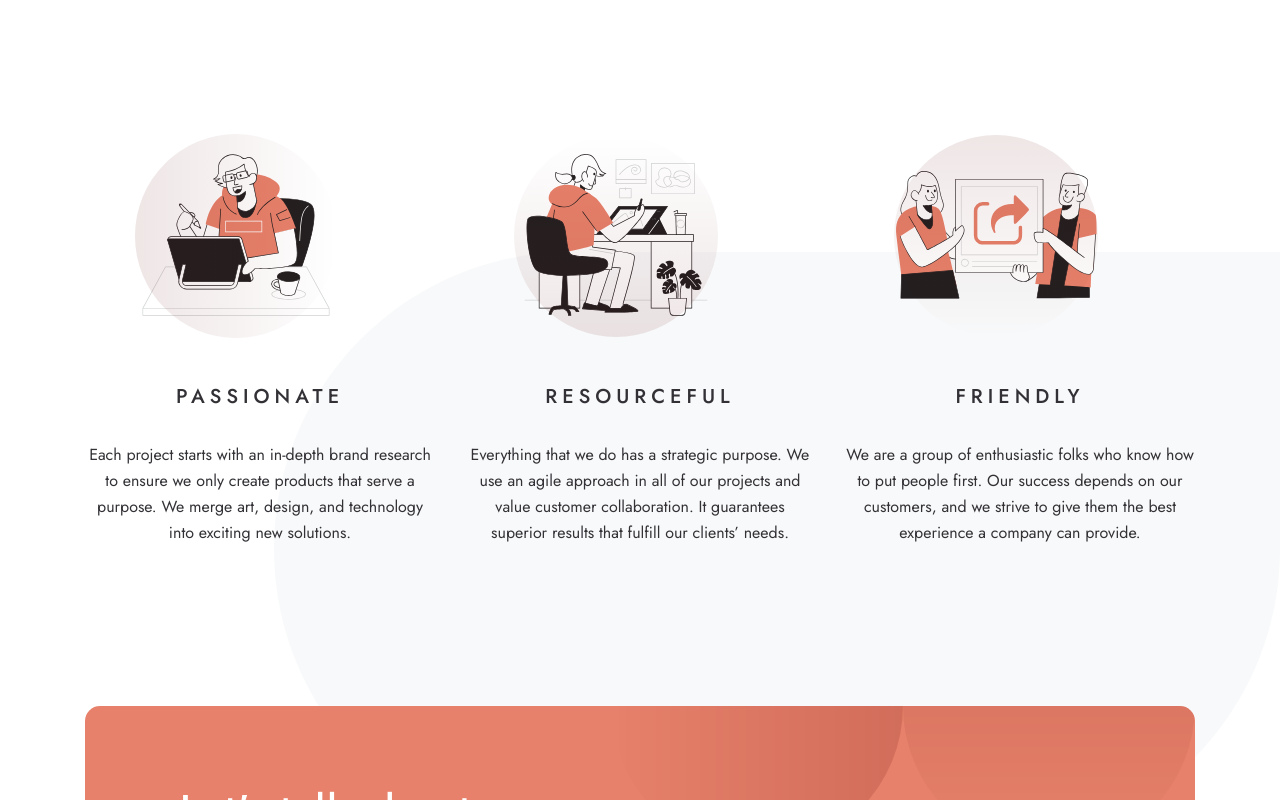
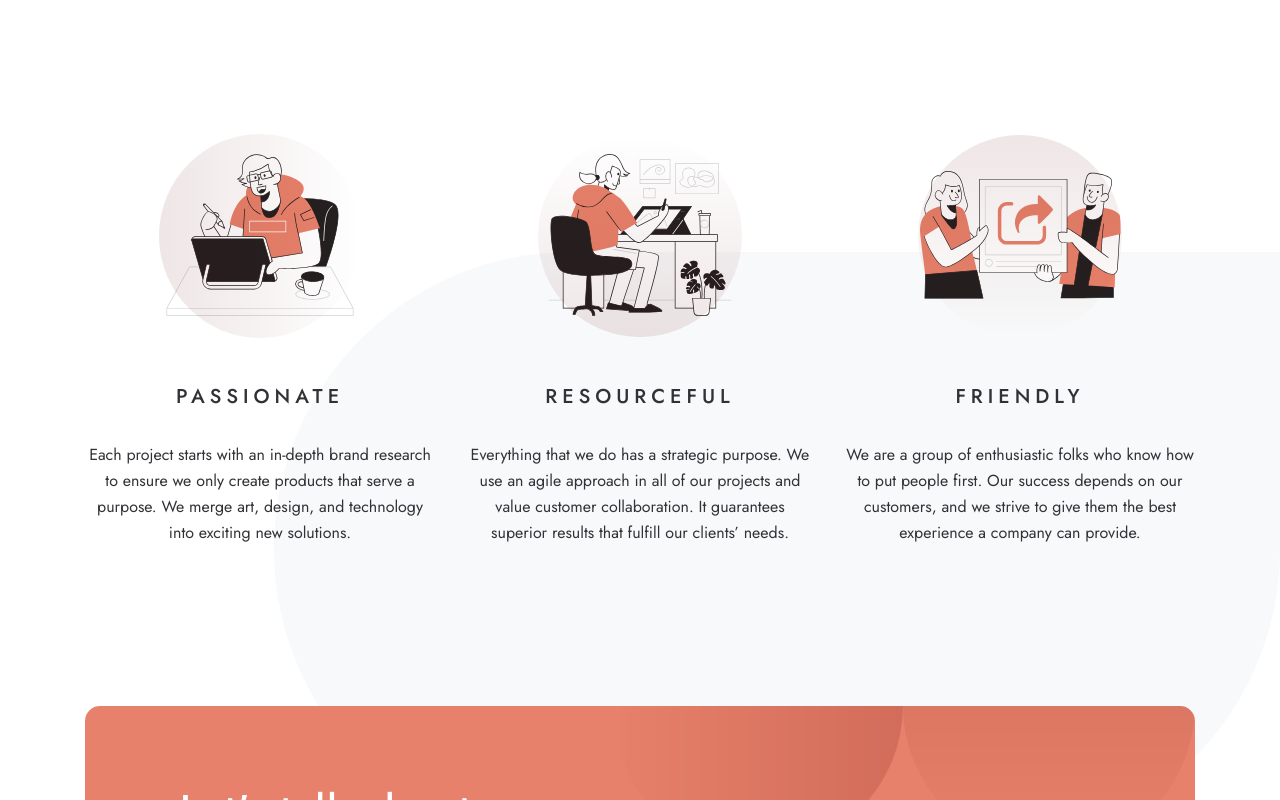
Before and after one commit to Jesuloba-world/Designo, a React (Create React App) app: page / in a window 1280 px wide. Shown: the part 1620-2420 px from the top of the page. Built offline with nearby package versions, Linux system fonts and the light colour scheme.

Commit message:
fixed some small issues

```diff
--- a/src/components/CTA/style/CTA.ts
+++ b/src/components/CTA/style/CTA.ts
@@ -28,6 +28,7 @@ export const Container = styled.div`
 	justify-content: flex-end;
 	overflow: hidden;
 	position: relative;
+	margin-top: -7.2rem;
 
 	@media ${devices.tablet} {
 		height: 35rem;
@@ -36,7 +37,11 @@ export const Container = styled.div`
 	@media ${devices.tablet500} {
 		height: 38rem;
 		transform: translateY(19rem);
-		margin-top: -15rem;
+		margin-top: -19rem;
+	}
+
+	@media ${devices.mobile} {
+		height: 42rem;
 	}
 
 	@media ${devices.mobile} {
@@ -85,7 +90,8 @@ export const Frame = styled.div<frame>`
 	}
 
 	@media ${devices.tablet500} {
-		${({ isLeft }) => (isLeft ? "height: auto; row-gap: 2rem" : null)};
+		${({ isLeft }) => (isLeft ? "height: auto" : null)};
+		row-gap: 2rem
 	}
 `;
 
--- a/src/components/DesignHead/index.tsx
+++ b/src/components/DesignHead/index.tsx
@@ -1,16 +1,20 @@
 import { FC } from "react";
-import { Container, Mask, TextSmall, TextBig } from "./style/designHead";
+import { Container, Mask, TextSmall, TextBig, props } from "./style/designHead";
 import { ReactComponent as IntroWebBgPattern } from "../../assets/web-design/desktop/bg-pattern-intro-web.svg";
+import { ReactComponent as IntroAppBgPattern } from "../../assets/app-design/desktop/bg-pattern-intro-app.svg";
+import { ReactComponent as IntroGraphicPattern } from "../../assets/graphic-design/desktop/bg-pattern-intro-graphic.svg";
 
 interface composition {
 	TextSmall: FC;
 	TextBig: FC;
 }
 
-export const DesignHead: FC & composition = ({ children }) => {
+export const DesignHead: FC<props> & composition = ({ children, type }) => {
 	return (
-		<Container>
-			<IntroWebBgPattern />
+		<Container type={type}>
+			{type === "web" ? <IntroWebBgPattern /> : null}
+			{type === "app" ? <IntroAppBgPattern /> : null}
+			{type === "graphic" ? <IntroGraphicPattern /> : null}
 			<Mask>{children}</Mask>
 		</Container>
 	);
--- a/src/components/DesignHead/style/designHead.ts
+++ b/src/components/DesignHead/style/designHead.ts
@@ -2,7 +2,11 @@ import styled from "styled-components/macro";
 import { Heading1, Body } from "../../UI/typography/style/typo";
 import { devices } from "../../devices";
 
-export const Container = styled.div`
+export interface props {
+	type: "web" | "app" | "graphic";
+}
+
+export const Container = styled.div<props>`
 	background-color: ${({ theme }) => theme.peach};
 	height: 25.2rem;
 	max-width: 111rem;
@@ -13,6 +17,8 @@ export const Container = styled.div`
 	align-items: center;
 	justify-content: flex-end;
 	position: relative;
+
+	${({ type }) => (type !== "web" ? `justify-content: flex-start;` : null)}
 
 	@media ${devices.tablet700} {
 		border-radius: 0;
--- a/src/components/Feature/style/feature.ts
+++ b/src/components/Feature/style/feature.ts
@@ -10,7 +10,7 @@ export const Container = styled.div`
 	max-width: 111rem;
 	height: 41.2rem;
 	margin: 0 auto;
-	margin-bottom: 8.8rem;
+	margin-bottom: 16rem;
 	display: grid;
 	grid-template-columns: repeat(3, 1fr);
 	column-gap: 3rem;
@@ -20,16 +20,24 @@ export const Container = styled.div`
 		grid-template-rows: auto;
 		row-gap: 3.2rem;
 		height: auto;
+		margin-bottom: 12rem;
 	}
 
 	@media ${devices.tablet600} {
 		row-gap: 8rem;
 	}
+
+	@media ${devices.tablet500} {
+		margin-bottom: 9.6rem;
+	}
 `;
 
 export const Oval = styled.div<ovalTypes>`
 	position: relative;
+
+	@media ${devices.tablet} {
 	margin-right: 4.8rem;
+	}
 
 	@media ${devices.tablet600} {
 		margin-right: 0;
--- a/src/containers/designHead/index.tsx
+++ b/src/containers/designHead/index.tsx
@@ -9,7 +9,7 @@ export const DesignHeadContainer: React.FC<props> = ({ type }) => {
 	const { title, subtitle } = headings[type];
 
 	return (
-		<DesignHead>
+		<DesignHead type={type}>
 			<DesignHead.TextBig>{title}</DesignHead.TextBig>
 			<DesignHead.TextSmall>{subtitle}</DesignHead.TextSmall>
 		</DesignHead>
```
